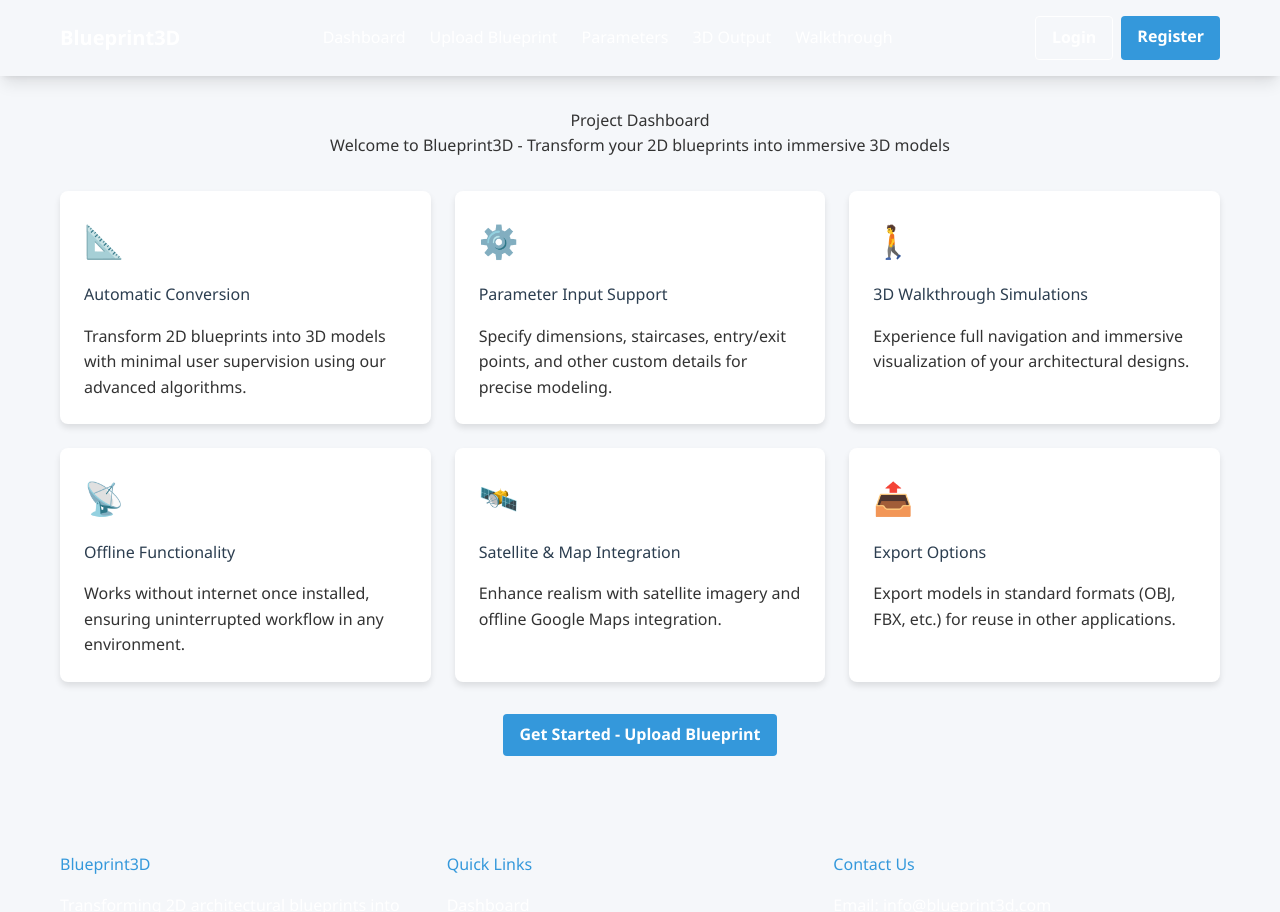
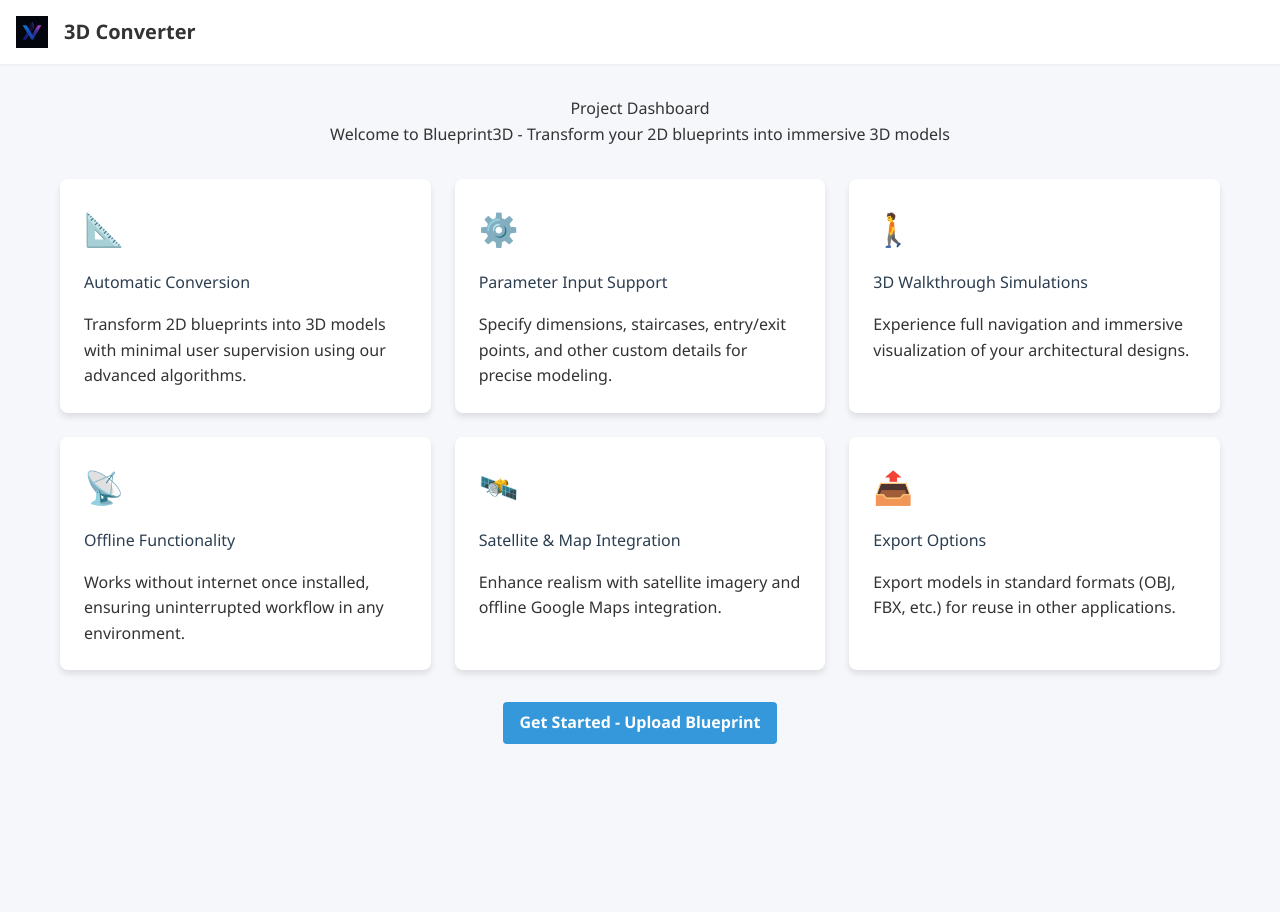
Before and after one commit to TechLEarners2000/2D-3D-converter, a Next.js app: page / in a window 1280 px wide. Shown: the top 912 px of the page. After the commit the page ends 800 px from the top, so only its background shows below. Built offline with nearby package versions, Linux system fonts and the light colour scheme.

Commit message:
Update layout.tsx

```diff
--- a/app/layout.tsx
+++ b/app/layout.tsx
@@ -2,8 +2,8 @@ import type { Metadata } from 'next'
 import './globals.css'
 
 export const metadata: Metadata = {
-  title: 'Blueprint3D | Convert 2D Blueprints to 3D Models',
-  description: 'Transform your 2D blueprints into immersive 3D models',
+  title: '3D Converter',
+  description: 'Convert 2D images to 3D models',
   generator: 'v0.dev',
   icons: {
     icon: '/logo.png',
@@ -18,53 +18,13 @@ export default function RootLayout({
   return (
     <html lang="en">
       <body>
-        <header className="bg-primary text-white p-4 shadow-lg">
-          <div className="container mx-auto flex justify-between items-center">
-            <div className="logo text-xl font-bold">
-              Blueprint<span className="text-secondary">3D</span>
-            </div>
-            <nav>
-              <ul className="flex space-x-6">
-                <li><a href="#" className="hover:text-secondary transition-colors" data-page="dashboard">Dashboard</a></li>
-                <li><a href="#" className="hover:text-secondary transition-colors" data-page="upload">Upload Blueprint</a></li>
-                <li><a href="#" className="hover:text-secondary transition-colors" data-page="parameters">Parameters</a></li>
-                <li><a href="#" className="hover:text-secondary transition-colors" data-page="output">3D Output</a></li>
-                <li><a href="#" className="hover:text-secondary transition-colors" data-page="walkthrough">Walkthrough</a></li>
-              </ul>
-            </nav>
-            <div className="auth-buttons flex gap-2">
-              <a href="/login" className="btn btn-outline px-4 py-2 rounded border border-white text-white hover:bg-white hover:text-primary transition-colors">Login</a>
-              <a href="/register" className="btn btn-primary px-4 py-2 rounded bg-secondary text-white hover:bg-blue-600 transition-colors">Register</a>
-            </div>
+        <header className="flex items-center justify-between p-4 bg-white shadow-sm">
+          <div className="flex items-center space-x-4">
+            <img src="/logo.png" alt="Logo" className="h-8 w-8" />
+            <h1 className="text-xl font-bold">3D Converter</h1>
           </div>
         </header>
         {children}
-        <footer className="bg-primary text-white p-8 mt-8">
-          <div className="container mx-auto">
-            <div className="footer-content flex flex-wrap justify-between">
-              <div className="footer-section mb-6">
-                <h3 className="text-secondary mb-4">Blueprint3D</h3>
-                <p>Transforming 2D architectural blueprints into immersive 3D walkthrough models for enhanced planning and visualization.</p>
-              </div>
-              <div className="footer-section mb-6">
-                <h3 className="text-secondary mb-4">Quick Links</h3>
-                <ul className="list-none">
-                  <li><a href="#" className="text-white hover:text-secondary transition-colors" data-page="dashboard">Dashboard</a></li>
-                  <li><a href="#" className="text-white hover:text-secondary transition-colors" data-page="upload">Upload Blueprint</a></li>
-                  <li><a href="#" className="text-white hover:text-secondary transition-colors" data-page="walkthrough">3D Walkthrough</a></li>
-                </ul>
-              </div>
-              <div className="footer-section mb-6">
-                <h3 className="text-secondary mb-4">Contact Us</h3>
-                <p>Email: info@blueprint3d.com</p>
-                <p>Phone: +1 (555) 123-4567</p>
-              </div>
-            </div>
-            <div className="footer-bottom text-center pt-4 border-t border-white/10 mt-4">
-              <p>&copy; 2023 Blueprint3D. All rights reserved.</p>
-            </div>
-          </div>
-        </footer>
       </body>
     </html>
   )
```
